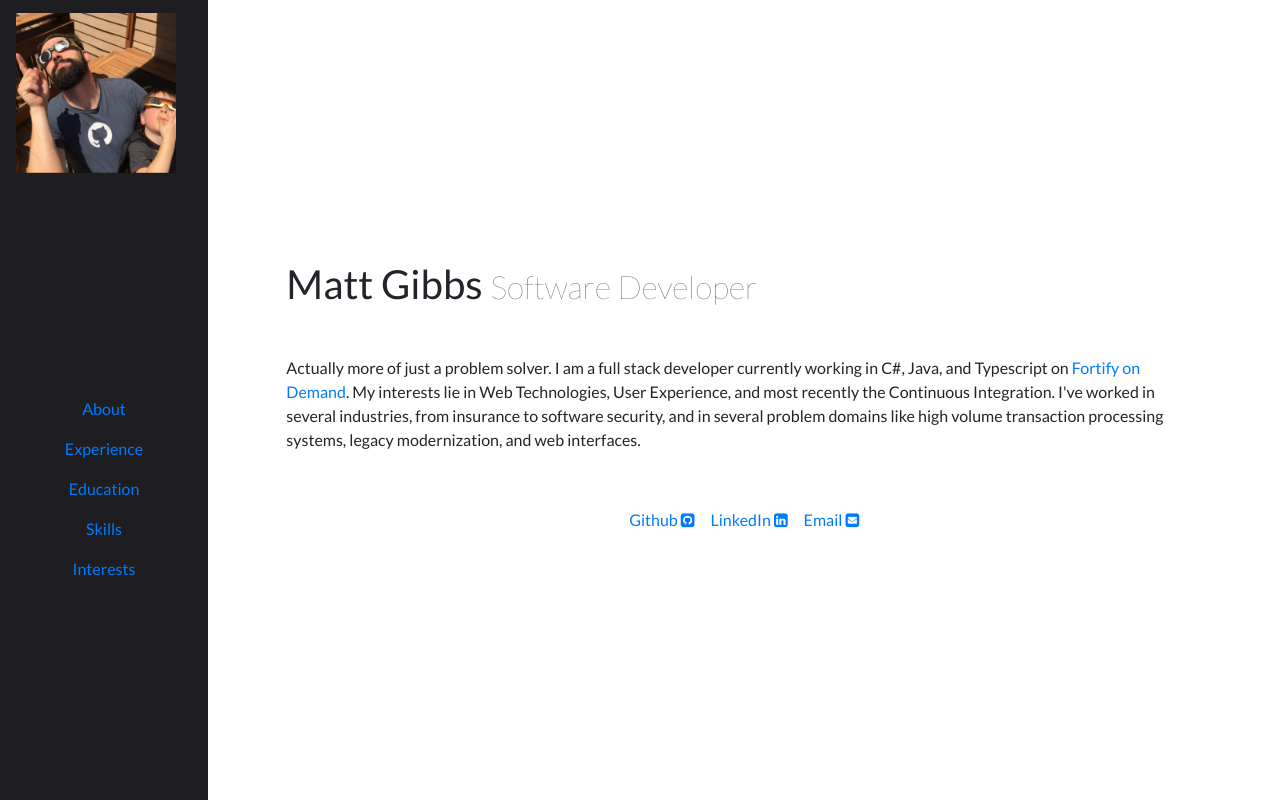
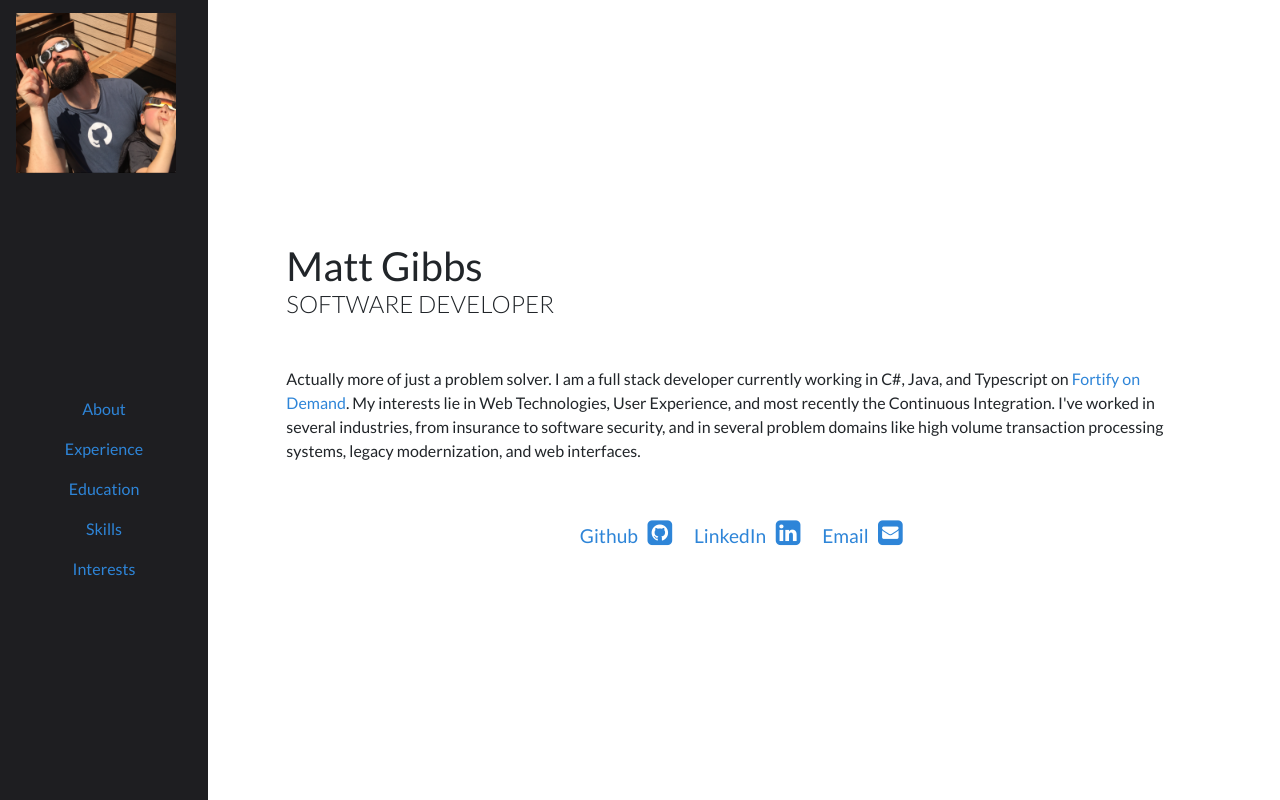
Before and after one commit to mtgibbs/mtgibbs.xyz, an Angular app: page / in a window 1280 px wide. Shown: the top 800 px of the page. Built offline with nearby package versions, Linux system fonts and the light colour scheme; some icons are missing.

Commit message:
Just some more style

```diff
--- a/src/app/app.component.scss
+++ b/src/app/app.component.scss
@@ -0,0 +1,10 @@
+#about {
+    h1 {
+        small {
+            display: block;
+            font-size: .6em;
+            text-transform: uppercase;
+            font-weight: 300;
+        }
+    }
+}
--- a/src/app/professional-connection-link/professional-connection-link.component.scss
+++ b/src/app/professional-connection-link/professional-connection-link.component.scss
@@ -0,0 +1,8 @@
+a {
+    font-size: 1.2em;
+
+    i {
+        font-size: 1.5em;
+        margin: 0 .2em;
+    }
+}
--- a/src/styles.scss
+++ b/src/styles.scss
@@ -1,5 +1,6 @@
 /* You can add global styles to this file, and also import other style files */
 @import "../node_modules/bootstrap/scss/bootstrap";
+@import "./_branding.scss";
 
 html, body {
     font-family: 'Lato', sans-serif;
@@ -16,3 +17,11 @@ h2 {
 section {
     min-height: 100vh;
 }
+
+a {
+    color: $color-primary;
+
+    &:hover {
+        color: $color-alt2;
+    }
+}
```
